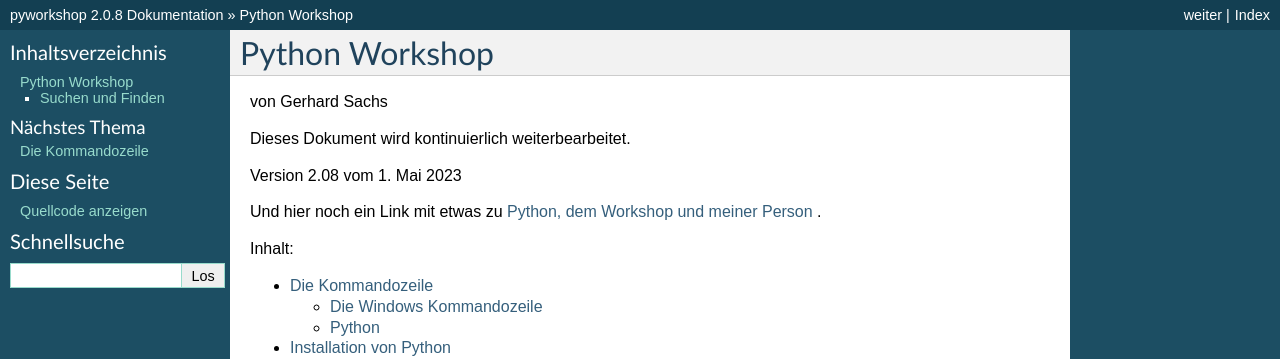
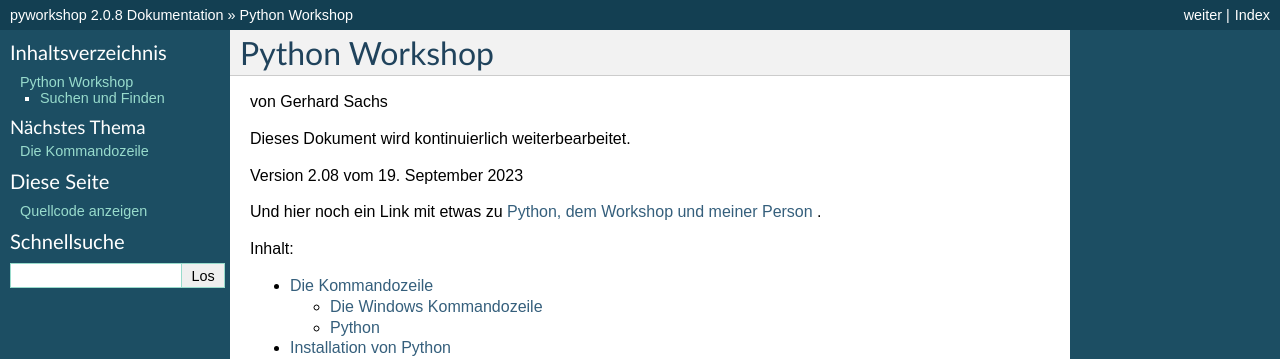
Before and after one commit to gerpark/pyworkshop, a Sphinx documentation site: the page built from docs/source/index.rst, in a window 1280 px wide. Shown: the top 359 px of the page. Built offline with Sphinx 7.4.7, drawn with Linux system fonts in a browser that asks for light colours.

Commit message:
test if latest

```diff
--- a/docs/source/index.rst
+++ b/docs/source/index.rst
@@ -13,7 +13,7 @@
 
 Dieses Dokument wird kontinuierlich weiterbearbeitet.
 
-Version 2.08 vom  1. Mai 2023
+Version 2.08 vom 19. September 2023
 
 Und hier noch ein Link mit etwas zu `Python, dem Workshop und meiner Person <http://www.ortrun-dieterich.de/workshop.html>`_ .
 
```
